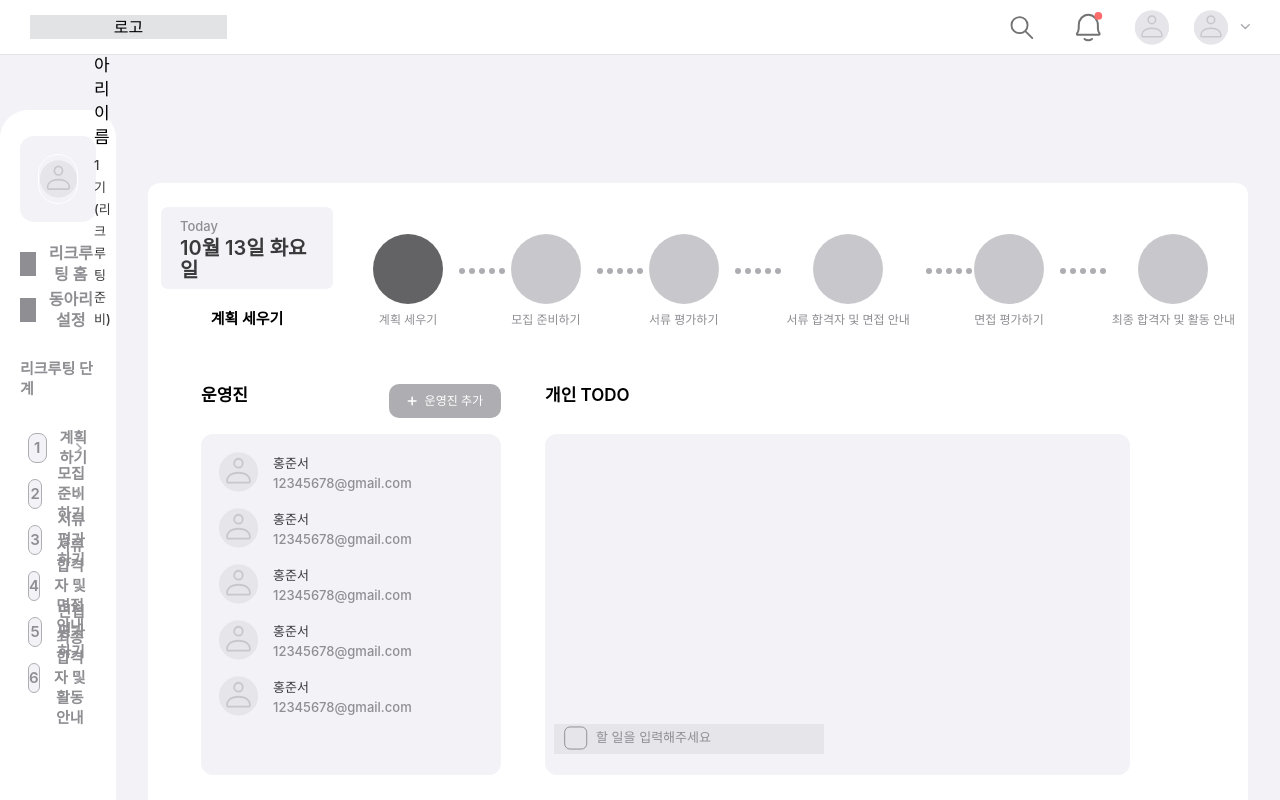
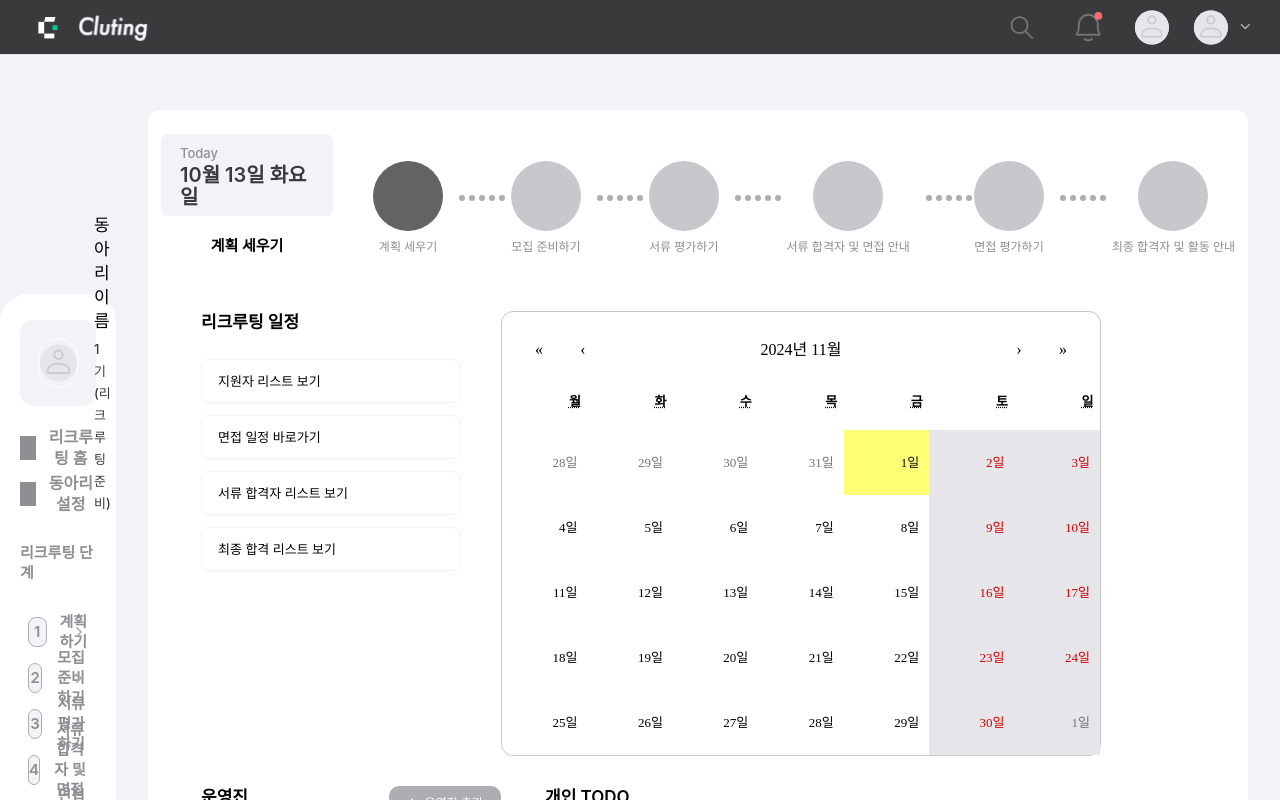
Before and after one commit to Cluting/cluting-frontend, a React (Create React App) app: page /recruting/home in a window 1280 px wide. Shown: the top 800 px of the page. Built offline with nearby package versions, Linux system fonts and the light colour scheme; a web font is replaced by a local one.

Commit message:
🔧 fix: 캘린더 수정

```diff
--- a/src/components/common/Header.tsx
+++ b/src/components/common/Header.tsx
@@ -8,8 +8,19 @@ export default function Header() {
   const [adminProfile, setAdminProfile] = useState(false); //운영진 프로필 드롭다운
 
   return (
-    <nav className="fixed z-[999] w-full h-[54px] bg-white-100 px-[30px] flex justify-between items-center">
-      <div className="w-[197px] bg-bg-100">로고</div>
+    <nav className="fixed z-[999] w-full h-[54px] bg-main-200 px-[30px] flex justify-between items-center">
+      <div className="flex items-center ">
+        <img
+          src="/assets/ic-logoIcon.svg"
+          alt="로고 아이콘"
+          className="w-[20px] h-[23px] mx-2"
+        />
+        <img
+          src="/assets/ic-logoTitle.svg"
+          alt="로고 타이틀"
+          className="w-[80px] h-[33px] mx-2"
+        />
+      </div>
       {!isLoginPage && (
         <div className="flex items-center">
           <img
--- a/src/components/recruting/home/_calender/RecrutingCalender.css
+++ b/src/components/recruting/home/_calender/RecrutingCalender.css
@@ -11,7 +11,7 @@
 /* 캘린더 내비게이션 (월/연도 이동) */
 .react-calendar__navigation {
   display: flex; /* 요소를 가로로 나열 */
-  height: 48px; /* 높이 설정 */
+  height: 30px; /* 높이 설정 */
   font-size: 16px;
   margin: 15px;
 }
--- a/src/components/recruting/home/_calender/RecrutingCalender.tsx
+++ b/src/components/recruting/home/_calender/RecrutingCalender.tsx
@@ -10,7 +10,7 @@ type Value = ValuePiece | [ValuePiece, ValuePiece];
 export default function RecrutingCalender() {
   const [value, onChange] = useState<Value>(new Date());
   return (
-    <div className="mt-[30px] mx-10 bg-white-100 w-full rounded-[12px]">
+    <div className="mt-[30px] mx-10 bg-white-100 ">
       <div className="flex gap-10 text-left">
         <section className="w-[260px] text-caption3 flex flex-col ">
           <div className="text-headline mb-5">리크루팅 일정</div>
@@ -27,7 +27,12 @@ export default function RecrutingCalender() {
             최종 합격 리스트 보기
           </div>
         </section>
-        <Calendar onChange={onChange} value={value} />
+        <Calendar
+          locale="ko"
+          selectRange={true}
+          onChange={onChange}
+          value={value}
+        />
       </div>
     </div>
   );
--- a/src/pages/Recruting/RecrutingHome.tsx
+++ b/src/pages/Recruting/RecrutingHome.tsx
@@ -7,6 +7,7 @@ import TodoTemplate from "../../components/recruting/home/_todo/TodoTemplate";
 import RecruitmentStep from "../../components/recruting/RecruitmentStep";
 import AddAdmin from "../../components/recruting/home/AddAdmin";
 import AddAdminModal from "../../components/recruting/home/AddAdminModal";
+import RecrutingCalender from "../../components/recruting/home/_calender/RecrutingCalender";
 
 export default function RecrutingHome() {
   //운영진 추가 모달
@@ -32,8 +33,9 @@ export default function RecrutingHome() {
       {" "}
       <Sidemenu />
       <div className="flex flex-col">
-        <div className="w-[1100px] h-auto bg-white-100 py-6 mx-8 px-[13px] rounded-[12px]">
+        <div className="w-[1100px]  h-auto bg-white-100 py-6 mx-8 px-[13px] rounded-[12px]">
           <RecruitmentStep />
+          <RecrutingCalender />
           <div className="px-10 py-[30px]">
             <div className="flex gap-11">
               <section className="w-min">
@@ -66,7 +68,7 @@ export default function RecrutingHome() {
           </div>
         </div>
 
-        <section className="w-[1100px] bg-gray-400 text-headline flex items-center justify-between mx-8 mt-[14px] py-[15px] px-[30px] rounded-[12px]">
+        <section className="w-[1100px] mb-10 bg-gray-400 text-headline flex items-center justify-between mx-8 mt-[14px] py-[15px] px-[30px] rounded-[12px]">
           <p className="mt-7 text-headline text-gray-800 mb-[30px] text-left">
             아직 리크루팅을 시작하지 않았어요. 리크루팅을 시작해 주세요!
           </p>
--- a/tailwind.config.js
+++ b/tailwind.config.js
@@ -76,7 +76,8 @@ module.exports = {
           100: "#E2E3E5"
         },
         main: {
-          100: "#8457FF"
+          100: "#8457FF",
+          200: "#3A3A3C" //다크모드 색상
         }
       },
       animation: {
```
Also changed, not shown: public/assets/ic-logoIcon.svg (added), public/assets/ic-logoTitle.svg (added).
